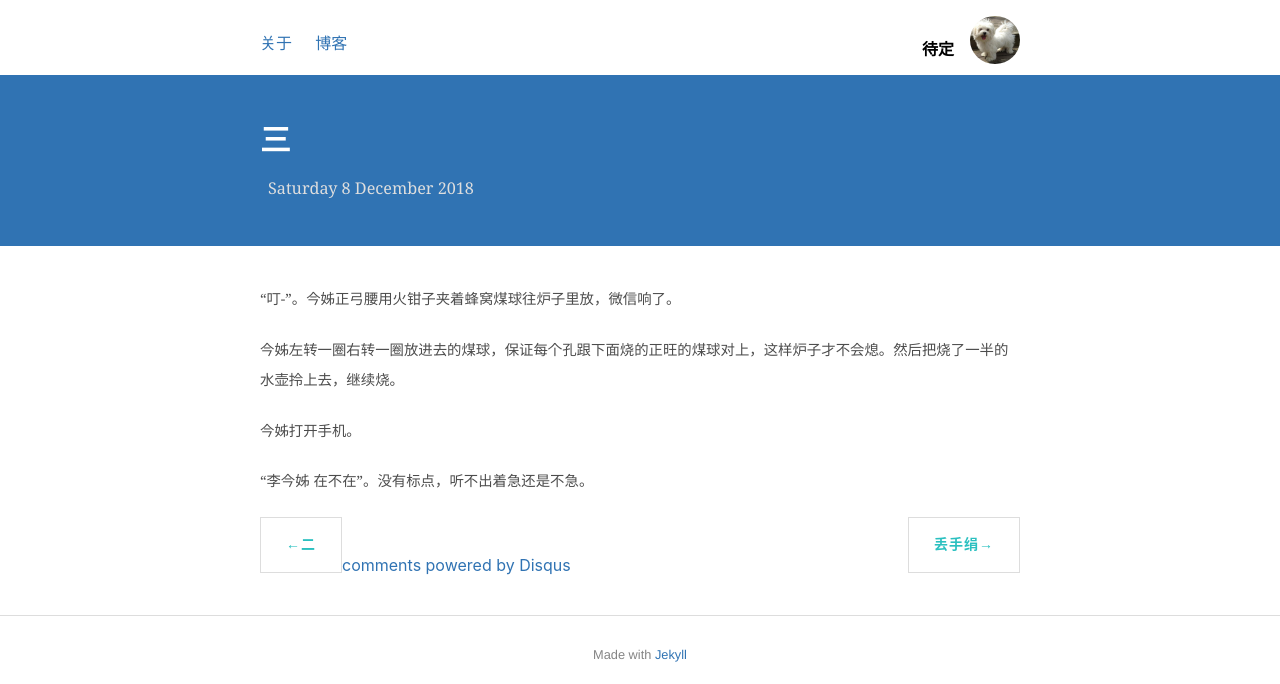
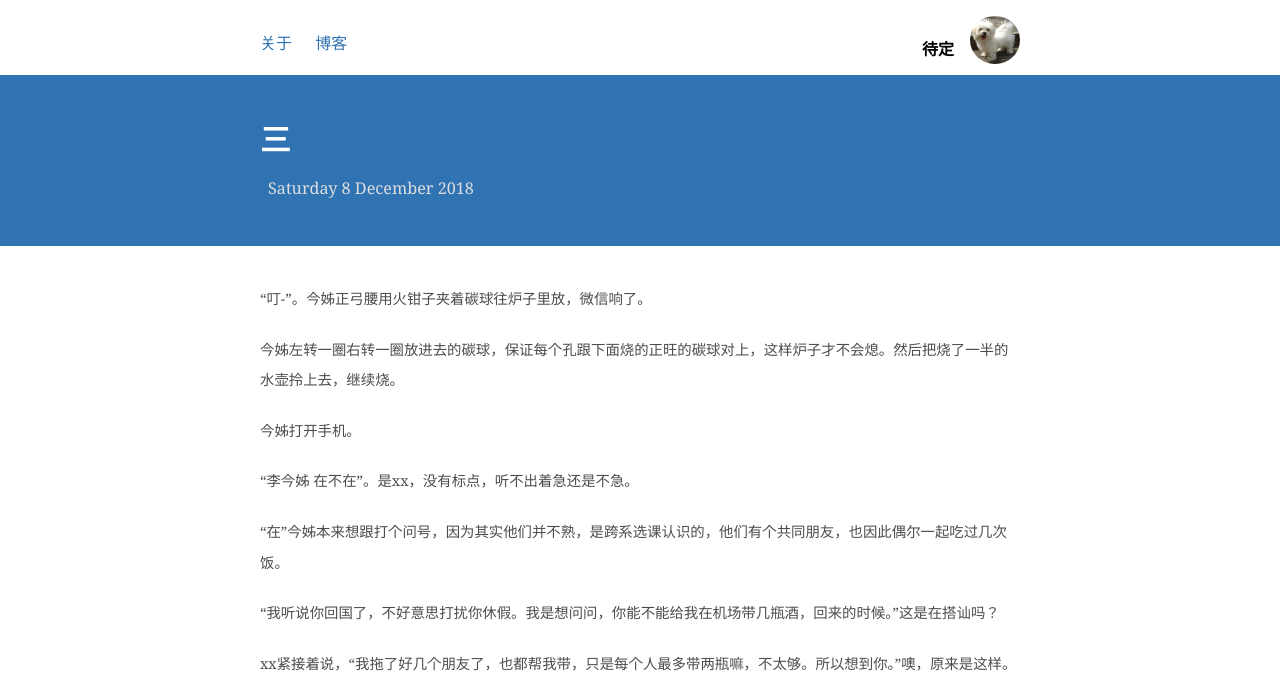
Before and after one commit to shirleysteve/1, a Jekyll site: the page built from _posts/2018-12-8-今姊3.md, in a window 1280 px wide and 1400 px high. Shown: the top 684 px of the window. Built offline with Jekyll 4.4.1, drawn with Linux system fonts in a browser that asks for light colours; nearby versions of some CDN libraries; comment, search, counter and statistics services are not loaded; some of the changed text lies outside the part shown.

Commit message:
Update 2018-12-8-今姊3.md

```diff
--- a/_posts/2018-12-8-今姊3.md
+++ b/_posts/2018-12-8-今姊3.md
@@ -4,10 +4,28 @@
 title: 三
 ---
 
-“叮-”。今姊正弓腰用火钳子夹着蜂窝煤球往炉子里放，微信响了。
+“叮-”。今姊正弓腰用火钳子夹着碳球往炉子里放，微信响了。
 
-今姊左转一圈右转一圈放进去的煤球，保证每个孔跟下面烧的正旺的煤球对上，这样炉子才不会熄。然后把烧了一半的水壶拎上去，继续烧。
+今姊左转一圈右转一圈放进去的碳球，保证每个孔跟下面烧的正旺的碳球对上，这样炉子才不会熄。然后把烧了一半的水壶拎上去，继续烧。
 
 今姊打开手机。
 
-“李今姊 在不在”。没有标点，听不出着急还是不急。
+“李今姊 在不在”。是xx，没有标点，听不出着急还是不急。
+
+“在”今姊本来想跟打个问号，因为其实他们并不熟，是跨系选课认识的，他们有个共同朋友，也因此偶尔一起吃过几次饭。
+
+“我听说你回国了，不好意思打扰你休假。我是想问问，你能不能给我在机场带几瓶酒，回来的时候。”这是在搭讪吗？
+
+xx紧接着说，“我拖了好几个朋友了，也都帮我带，只是每个人最多带两瓶嘛，不太够。所以想到你。”噢，原来是这样。今姊回：
+
+“没问题啊。那到时候你要不来机场接我吧。”等今姊醒过神，已来不及撤回消息了，她不知为啥会说后一句话。
+
+“你把航班信息发我看看。”
+
+是下个周六晚上到达的航班。
+
+“没问题的，我周六也没什么安排。”
+
+就这么莫名其妙结束了谈话，却好像开始了什么。
+
+水开了，咕嘟咕嘟顶着壶盖，一沉一浮，像今姊滚烫的心。
```
